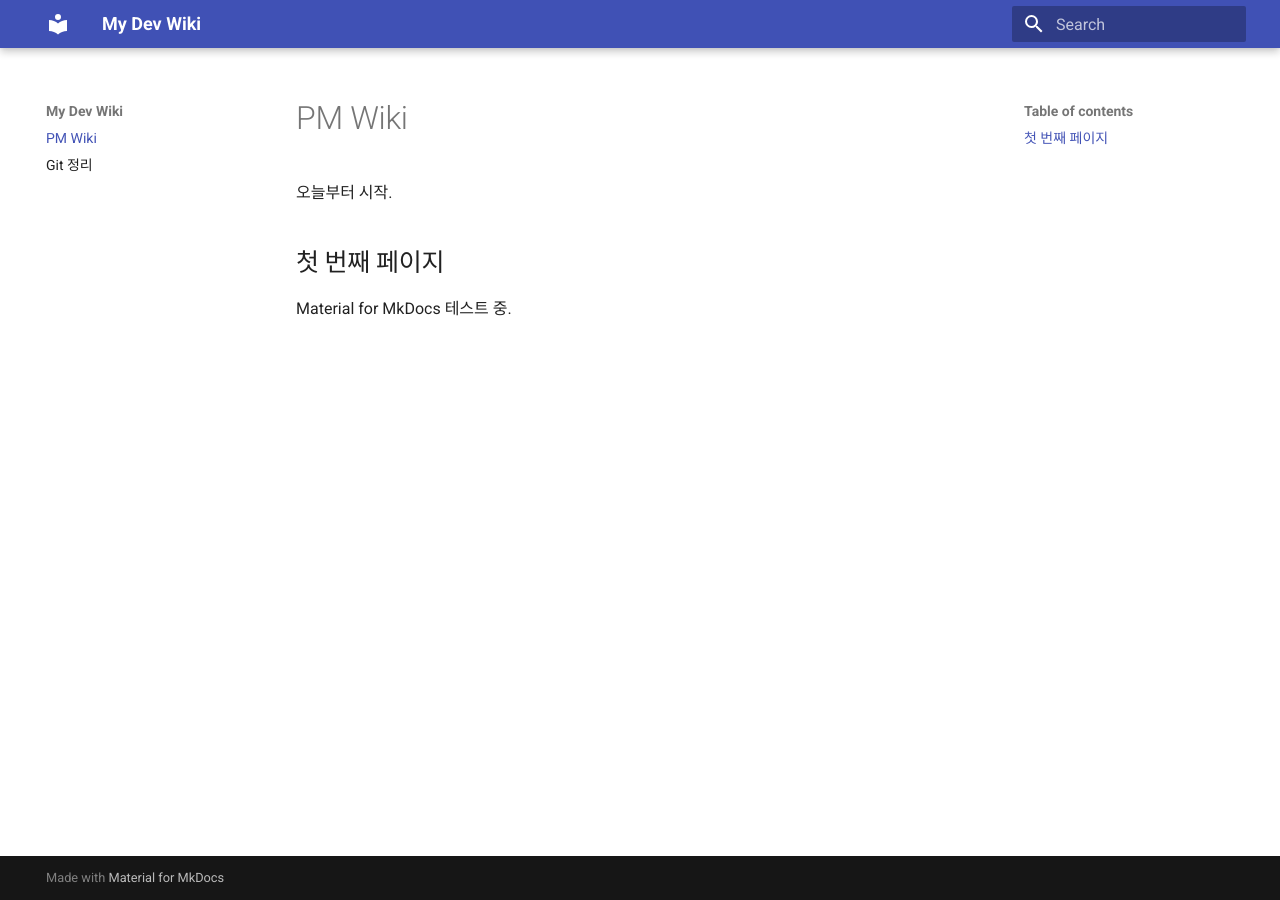
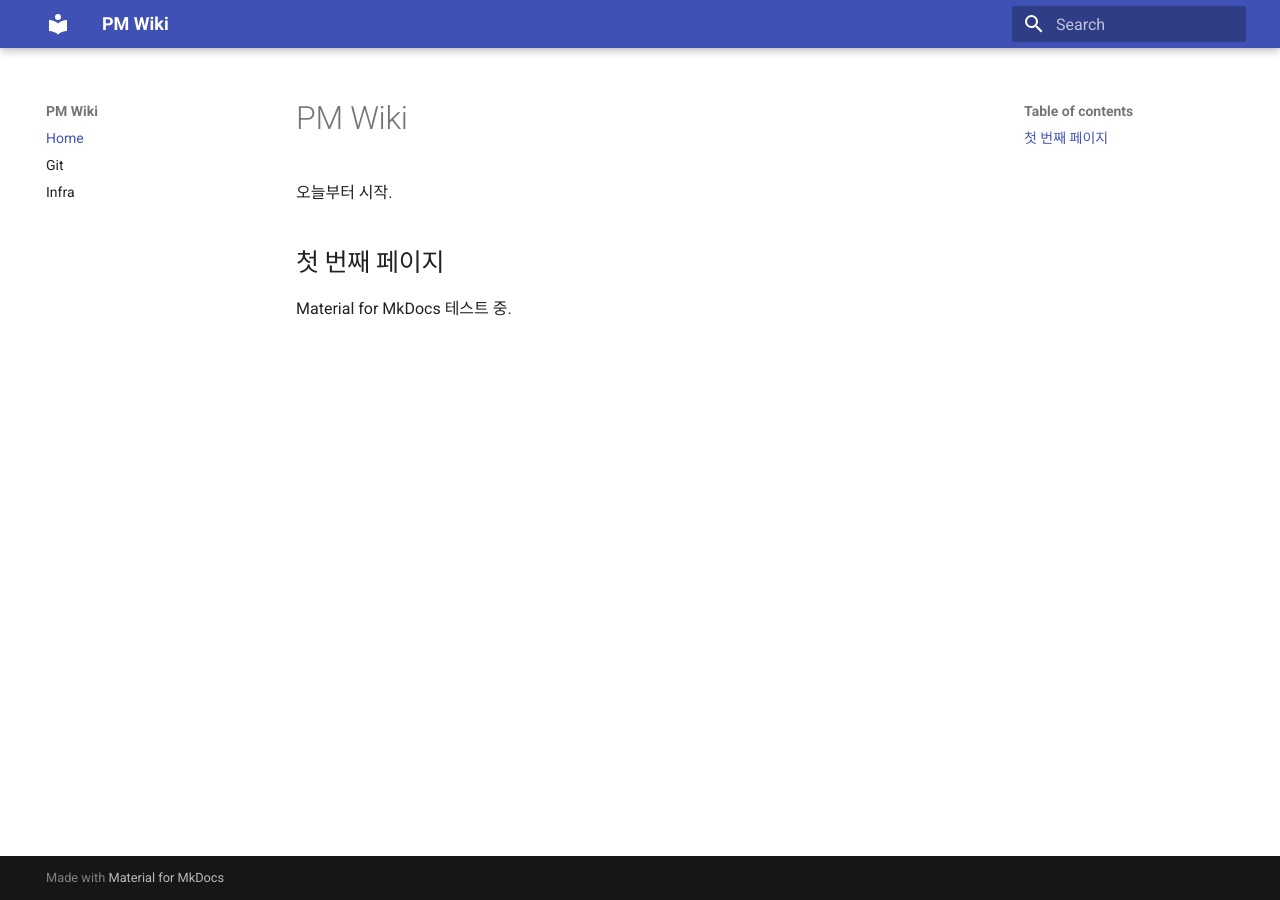
Before and after one commit to caronkwon-dotcom/my-dev-wiki, an MkDocs documentation site: the page built from docs/index.md, in a window 1280 px wide. Built offline with MkDocs 1.6.1 and Material for MkDocs 9.7.7, drawn with Linux system fonts in a browser that asks for light colours.

Commit message:
add menu

```diff
--- a/mkdocs.yml
+++ b/mkdocs.yml
@@ -1,4 +1,9 @@
-site_name: My Dev Wiki
+site_name: PM Wiki
 
 theme:
   name: material
+
+nav:
+  - Home: index.md
+  - Git: git.md
+  - Infra: infra.md
```
